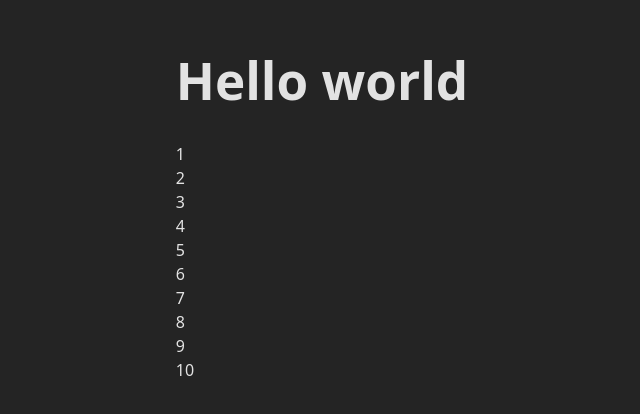
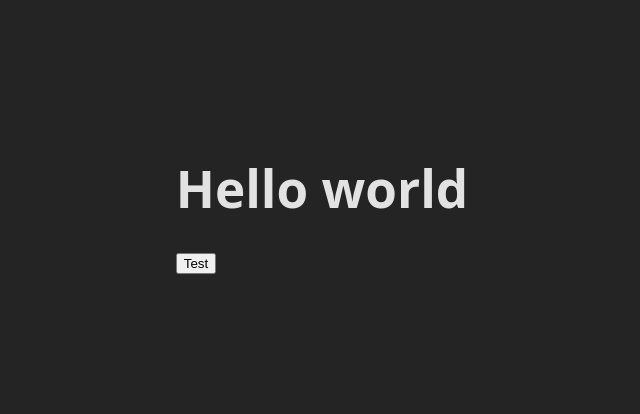
Before and after one commit to anddrews/23-HR-JS, a React (Vite) app: page / in a window 1280 px wide. Shown: the part 200-614 px from the top of the page, without its empty margins (318-958 px from the left). Built offline with nearby package versions, Linux system fonts and the light colour scheme.

Commit message:
added styles

```diff
--- a/src/App.jsx
+++ b/src/App.jsx
@@ -1,11 +1,11 @@
 import './App.css'
-const arr = [1, 2, 3, 4, 5, 6, 7, 8, 9, 10];
+import { Button } from './components/button/Button'
 
 function App() {
   return (
     <>
       <h1>Hello world</h1>
-      {arr.map((item, index) => (<div key={index}>{item}</div>))}
+      <Button>Test</Button>
     </>
   )
 }
--- /dev/null
+++ b/src/components/button/Button.jsx
@@ -0,0 +1 @@
+export const Button = ({ children, onClick }) => <button onClick={onClick}>{children}</button>;
--- /dev/null
+++ b/src/components/button/Button.module.css
@@ -0,0 +1,4 @@
+.button {
+    padding: 10px;
+    border-radius: 5px;
+}
```
